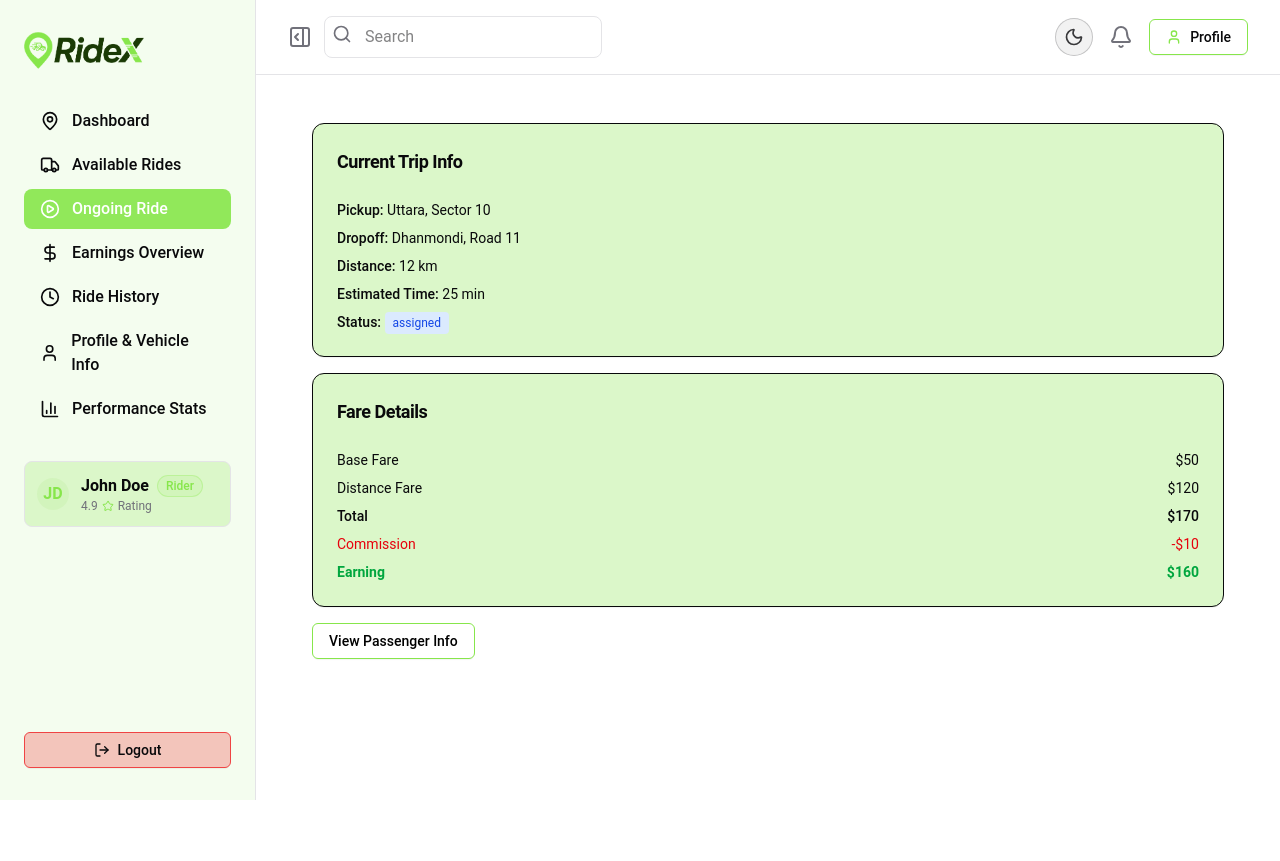
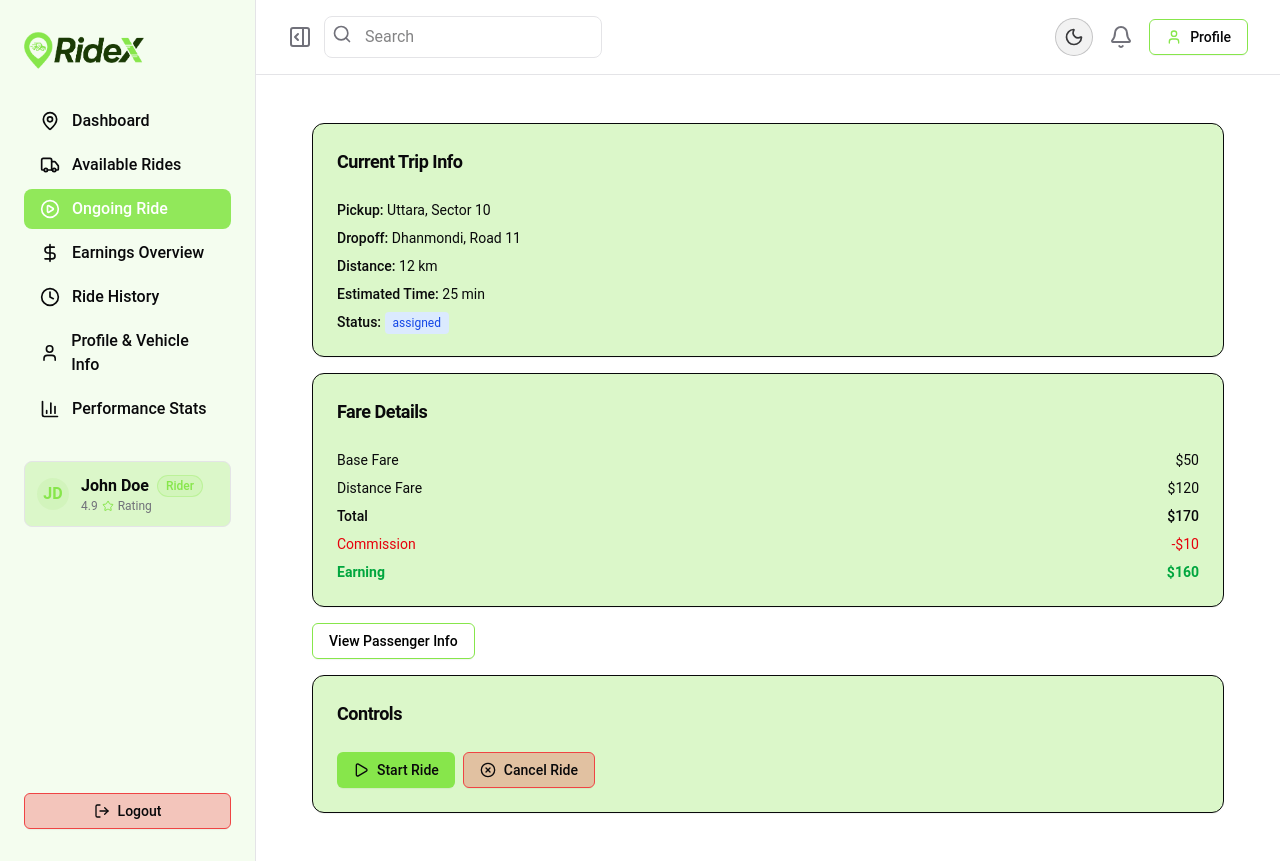
Before and after one commit to rubel6610/RideX-Frontend, a Next.js app: page /dashboard/ongoing-ride in a window 1280 px wide. Before the commit the page ends 800 px from the top, so only its background shows below. Built offline with nearby package versions, Linux system fonts and the light colour scheme.

Commit message:
Added ride control button

```diff
--- a/src/app/dashboard/ongoing-ride/page.jsx
+++ b/src/app/dashboard/ongoing-ride/page.jsx
@@ -52,10 +52,10 @@ export default function OngoingRidePage() {
                         <span className="font-medium">Status:</span>{" "}
                         <span
                             className={`px-2 py-1 rounded text-xs ${ride.status === "completed"
-                                    ? "bg-green-100 text-green-700"
-                                    : ride.status === "cancelled"
-                                        ? "bg-red-100 text-red-700"
-                                        : "bg-blue-100 text-blue-700"
+                                ? "bg-green-100 text-green-700"
+                                : ride.status === "cancelled"
+                                    ? "bg-red-100 text-red-700"
+                                    : "bg-blue-100 text-blue-700"
                                 }`}
                         >
                             {ride.status}
@@ -122,7 +122,34 @@ export default function OngoingRidePage() {
                 </Dialog>
             </div>
 
+            {/* Control Buttons */}
+            <Card>
+                <CardHeader>
+                    <CardTitle className="text-lg">Controls</CardTitle>
+                </CardHeader>
+                <CardContent className="flex flex-wrap gap-2">
+                    {ride.status === "assigned" && (
+                        <Button onClick={handleStart} className="flex items-center gap-2 cursor-pointer">
+                            <Play className="w-4 h-4" /> Start Ride
+                        </Button>
+                    )}
 
+                    {ride.status === "on_the_way" && (
+                        <Button onClick={handleEnd} className="flex items-center gap-2  cursor-pointer">
+                            <StopCircle className="w-4 h-4" /> End Ride
+                        </Button>
+                    )}
+
+                    {ride.status !== "completed" && ride.status !== "cancelled" && (
+                        <Button
+                            onClick={handleCancel}
+                            variant="destructiveOutline"
+                        >
+                            <XCircle className="w-4 h-4" /> Cancel Ride
+                        </Button>
+                    )}
+                </CardContent>
+            </Card>
         </div>
     )
 }
```
